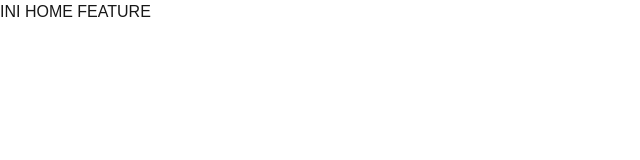
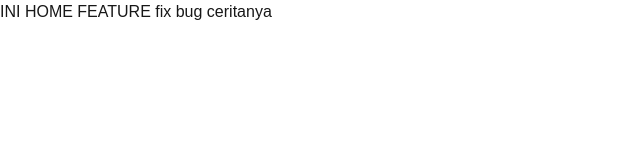
Before and after one commit to FauziSeptians/explore-git-graph, a Next.js app: page / in a window 1280 px wide. Shown: the top 160 px of the page, without its empty margins (0-640 px from the left). Built offline with nearby package versions, Linux system fonts and the light colour scheme.

Commit message:
fix: bug ceritanya

```diff
--- a/src/app/page.tsx
+++ b/src/app/page.tsx
@@ -1,6 +1,6 @@
 
 export default function Home() {
   return (
-    <div>INI HOME FEATURE</div>
+    <div>INI HOME FEATURE fix bug ceritanya</div>
   );
 }
```
